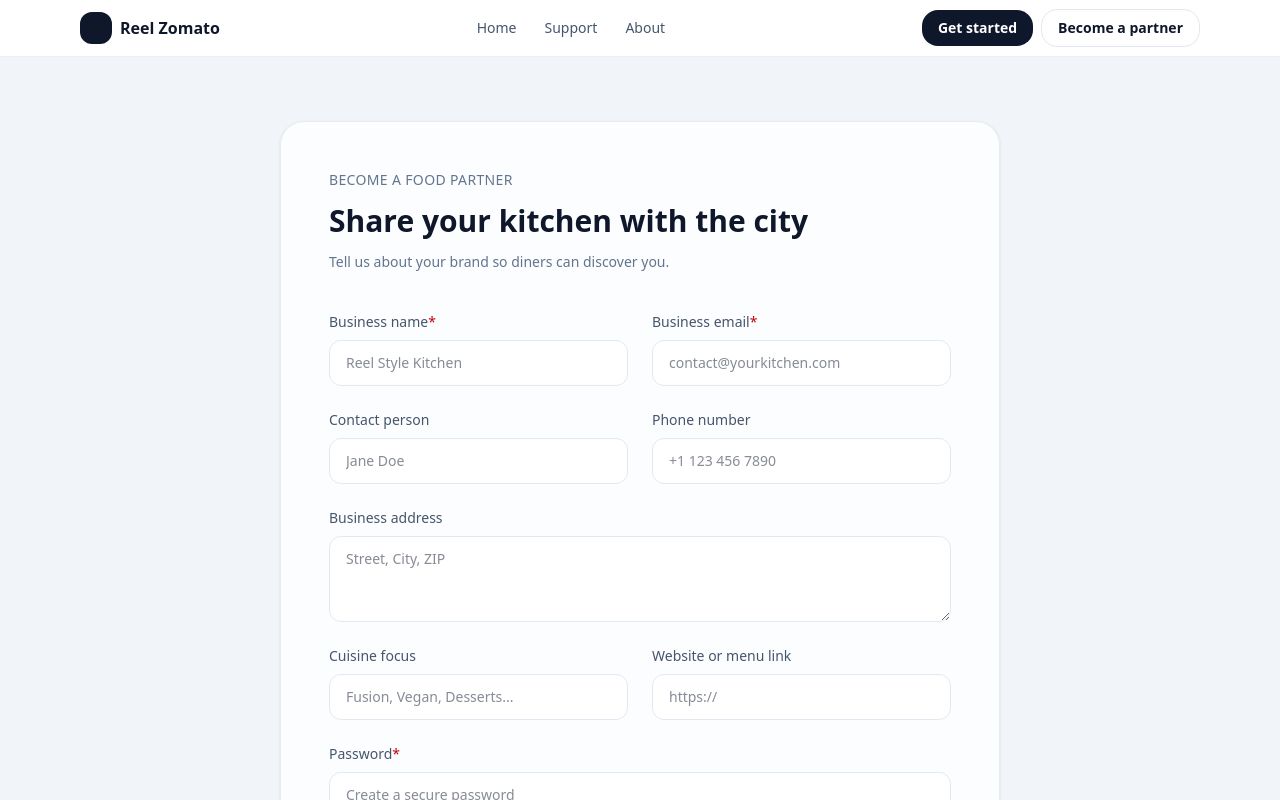
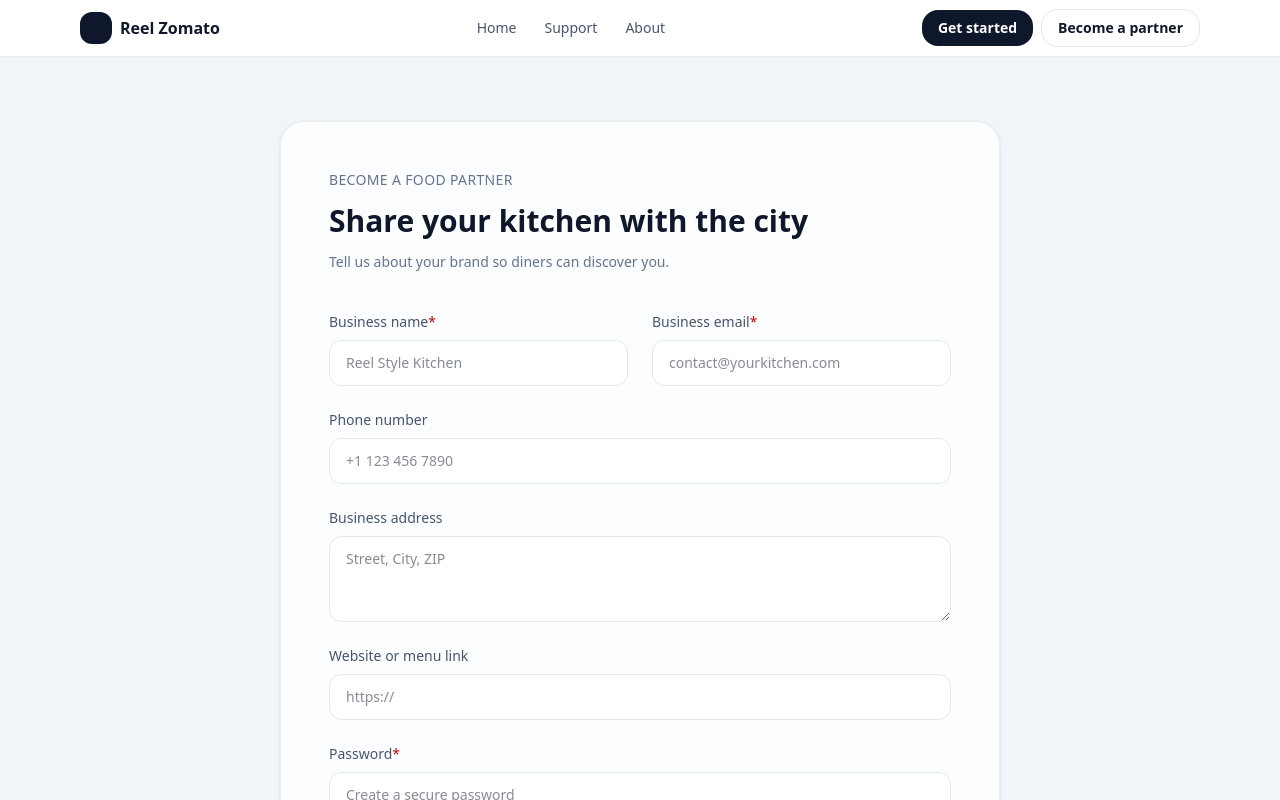
Before and after one commit to shahidul1920/reel-style-zomato, a React app in the folder frontend/: page /food-partner/register in a window 1280 px wide. Shown: the top 800 px of the page. Built offline with nearby package versions, Linux system fonts and the light colour scheme; the HTML template or start-up script is replaced by a standard one.

Commit message:
Comment out unused fields and fix submit button type
Commented out the 'Contact person' and 'Cuisine focus' input fields in the partner registration form. Also changed the submit button's type from 'button' to 'submit' to enable form submission.

```diff
--- a/frontend/src/pages/partner/PartnerRegister.jsx
+++ b/frontend/src/pages/partner/PartnerRegister.jsx
@@ -33,15 +33,15 @@
               </label>
             </div>
 
-            <div className="grid gap-6 md:grid-cols-2">
-              <label className="flex flex-col gap-2">
+            <div className="grid">
+              {/* <label className="flex flex-col gap-2">
                 <span className="text-sm font-medium text-slate-600 dark:text-slate-300">Contact person</span>
                 <input
                   type="text"
                   placeholder="Jane Doe"
                   className="rounded-xl border border-slate-200 bg-white px-4 py-3 text-sm outline-none transition focus:border-slate-400 focus:ring-2 focus:ring-slate-200 dark:border-slate-700 dark:bg-slate-900 dark:focus:border-slate-500 dark:focus:ring-slate-800"
                 />
-              </label>
+              </label> */}
 
               <label className="flex flex-col gap-2">
                 <span className="text-sm font-medium text-slate-600 dark:text-slate-300">Phone number</span>
@@ -62,15 +62,15 @@
               />
             </label>
 
-            <div className="grid gap-6 md:grid-cols-2">
-              <label className="flex flex-col gap-2">
+            <div className="grid">
+              {/* <label className="flex flex-col gap-2">
                 <span className="text-sm font-medium text-slate-600 dark:text-slate-300">Cuisine focus</span>
                 <input
                   type="text"
                   placeholder="Fusion, Vegan, Desserts..."
                   className="rounded-xl border border-slate-200 bg-white px-4 py-3 text-sm outline-none transition focus:border-slate-400 focus:ring-2 focus:ring-slate-200 dark:border-slate-700 dark:bg-slate-900 dark:focus:border-slate-500 dark:focus:ring-slate-800"
                 />
-              </label>
+              </label> */}
 
               <label className="flex flex-col gap-2">
                 <span className="text-sm font-medium text-slate-600 dark:text-slate-300">Website or menu link</span>
@@ -92,7 +92,7 @@
             </label>
 
             <button
-              type="button"
+              type="submit"
               className="w-full rounded-2xl bg-slate-900 px-4 py-3 text-sm font-semibold text-white transition hover:bg-slate-800 focus:outline-none focus:ring-2 focus:ring-slate-300 dark:bg-slate-100 dark:text-slate-900 dark:hover:bg-white dark:focus:ring-slate-600"
             >
               Submit application
```
